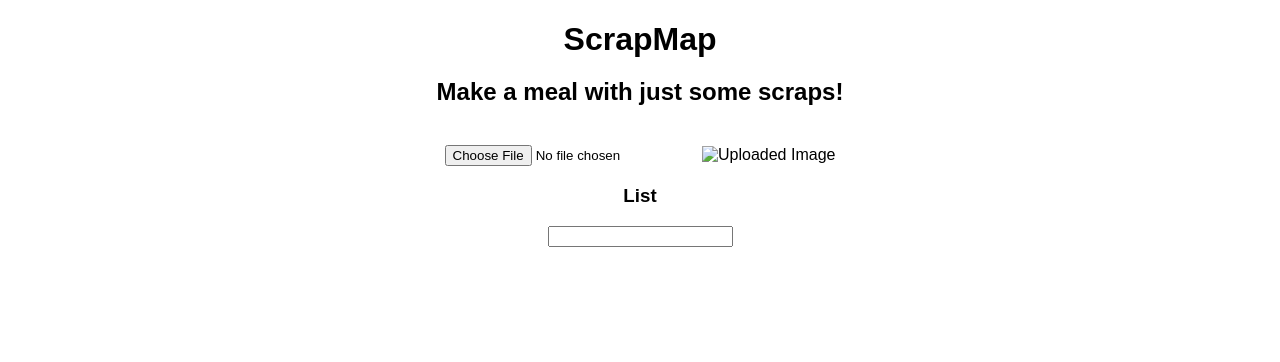
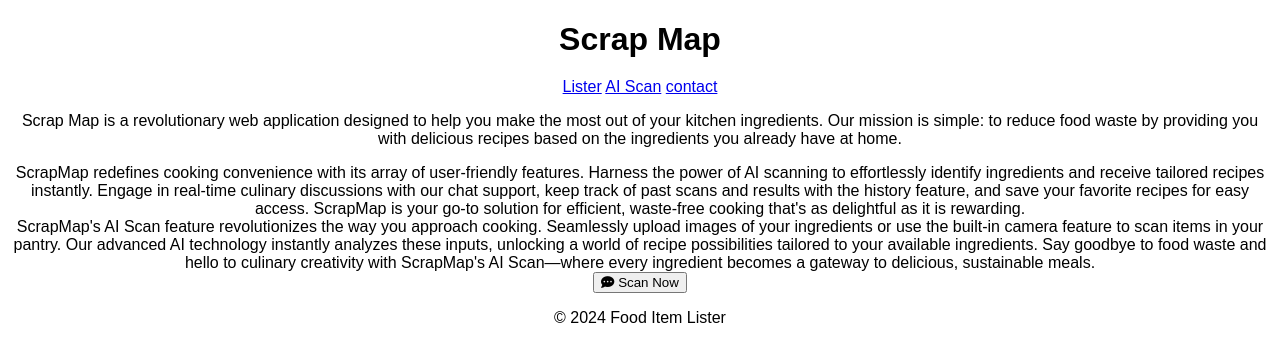
Before and after one commit to J-Loves/Hackathon, a plain HTML site: page index.html in a window 1280 px wide. Drawn offline with Linux system fonts and the light colour scheme; files that its build step writes are made by us from their sources.

Commit message:
Update index.html

```diff
--- a/index.html
+++ b/index.html
@@ -4,30 +4,76 @@
 <head>
     <meta charset="UTF-8">
     <meta name="viewport" content="width=device-width, initial-scale=1.0">
-    <link href="style.css" rel="stylesheet">
-    <title>Scrapmap</title>
+    <link href="resources/style.css" rel="stylesheet">
+    <link rel="stylesheet" href="resources/button.css">
+    <title>ScrapMap</title>
+    <link rel="preconnect" href="https://fonts.googleapis.com">
+    <link rel="preconnect" href="https://fonts.gstatic.com" crossorigin>
+    <link
+        href="https://fonts.googleapis.com/css2?family=Fira+Sans:ital,wght@0,100;0,200;0,300;0,400;0,500;0,600;0,700;0,800;0,900;1,100;1,200;1,300;1,400;1,500;1,600;1,700;1,800;1,900&display=swap"
+        rel="stylesheet">
+    <link rel="stylesheet" href="resources/upload.css">
+    <link rel="preconnect" href="https://fonts.googleapis.com">
+    <link rel="preconnect" href="https://fonts.gstatic.com" crossorigin>
+    <link href="https://fonts.googleapis.com/css2?family=Montserrat:ital,wght@0,100..900;1,100..900&display=swap"
+        rel="stylesheet">
+    <script src="https://kit.fontawesome.com/ff1b900710.js" crossorigin="anonymous"></script>
 </head>
 
 <body>
+
+    <!-- Set the title and Nav -->
     <div class="header">
-        <h1 class="title">ScrapMap</h1>
-        <h2>Make a meal with just some scraps!</h2>
-    </div>
-    <div class="body">
-        <div class="image-upload">
-            <input type="file" id="fileInput">
-            <img id="uploadedImage" src="#" alt="Uploaded Image">
-            <script src="script.js"></script>
-        </div>
-        <div class="ingredients-ls">
-            <h3 class="list">
-                List
-            </h3>
-        </div>
-        <div class="input">
-            <input type="text">
+        <h1>Scrap Map</h1>
+        <div class="nav">
+            <a href="Lister.html" class="nav">Lister</a>
+            <a href="object_detection.html" class="nav">AI Scan</a>
+            <a href="contact.html" class="nav">contact</a>
         </div>
     </div>
+    <!-- Set the main divs (upload, lists, input) -->
+    <div class="container">
+        <div class="intro">
+            <p>
+                Scrap Map is a revolutionary web application designed to help you make the most out of your kitchen
+                ingredients. Our mission is simple: to reduce food waste by providing you with delicious recipes based
+                on the
+                ingredients you already have at home.
+            </p>
+        </div>
+        <div class="box features">ScrapMap redefines cooking convenience with its array of user-friendly features.
+            Harness the
+            power of AI scanning to effortlessly identify ingredients and receive tailored recipes instantly. Engage in
+            real-time
+            culinary discussions with our chat support, keep track of past scans and results with the history feature,
+            and save your
+            favorite recipes for easy access. ScrapMap is your go-to solution for efficient, waste-free cooking that's
+            as delightful
+            as it is rewarding.
+        </div>
+        <div class="box upload">ScrapMap's AI Scan feature revolutionizes the way you approach cooking.
+            Seamlessly upload images of your ingredients or use the built-in camera feature to scan items
+            in your pantry. Our advanced AI technology instantly analyzes these inputs, unlocking a world
+            of recipe possibilities tailored to your available ingredients. Say goodbye to food waste and
+            hello to culinary creativity with ScrapMap's AI Scan—where every ingredient becomes a gateway
+            to delicious, sustainable meals. <br> <button id="startButton"><i class="fa-solid fa-comment-dots"></i> Scan Now</button>
+        </div>
+
+    </div>
+    <!-- Set the footer -->
+    <div>
+        <script>
+            // Event listener for the start button click
+            document.getElementById('startButton').addEventListener('click', () => {
+                // Open the object detection page in a new window
+                window.open('object_detection.html', '_blank');
+            });
+        </script>
+    </div>
+    <footer>
+
+        <p>&copy; 2024 Food Item Lister</p>
+    </footer>
 </body>
 
 </html>
```
